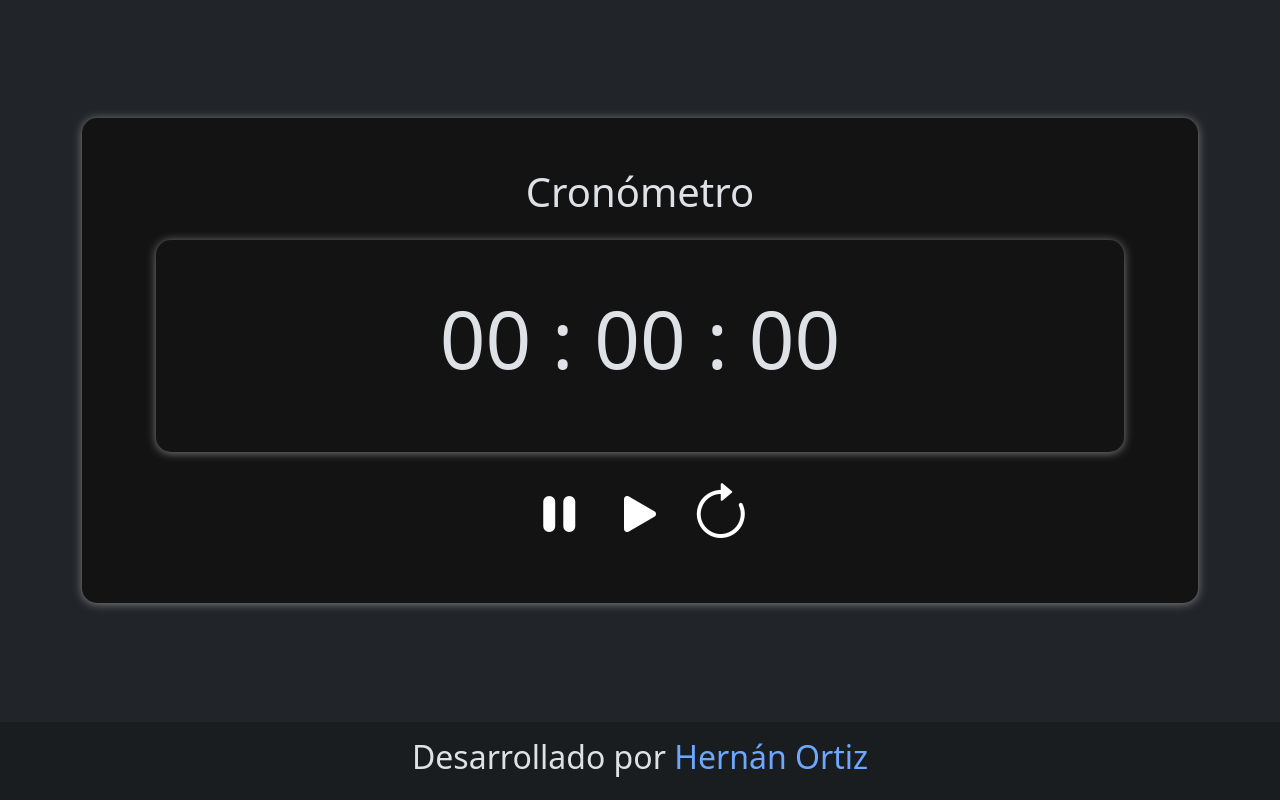
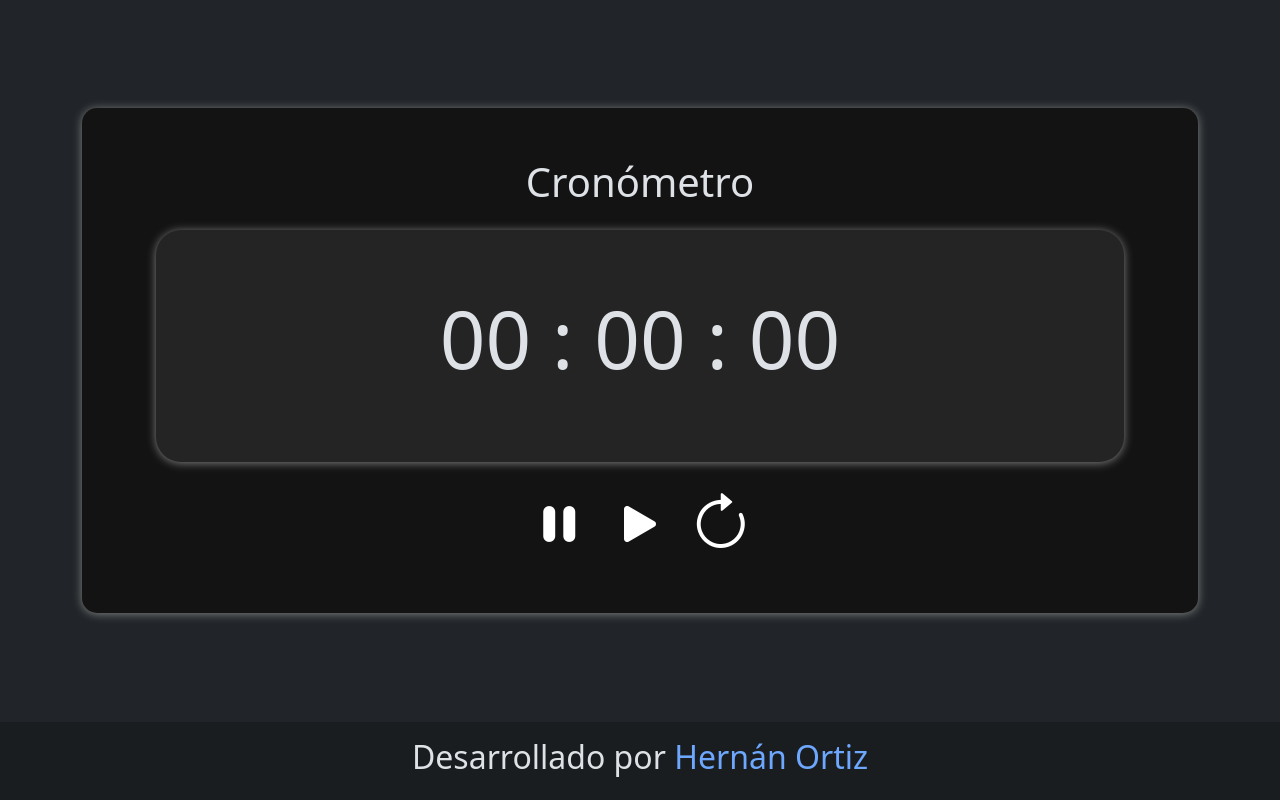
Before and after one commit to hernanortiz1/ejercicio5DOM, a plain HTML site: page index.html in a window 1280 px wide. Drawn offline with nearby package versions, Linux system fonts and the light colour scheme.

Commit message:
agregue media para dispositivos chicos y clase para contenedor secundario

```diff
--- a/css/style.css
+++ b/css/style.css
@@ -27,6 +27,15 @@ main {
   background-color: #131313;
 }
 
+.contenedorSecundario {
+  justify-content: center;
+  align-content: center;
+  padding: 60px;
+  border-radius: 25px;
+  box-shadow: 0 1px 10px grey;
+  background-color: rgb(36, 36, 36);
+}
+
 .icono-btn {
   cursor: pointer;
   transition: transform 0.2s ease, color 0.2s ease;
@@ -37,3 +46,10 @@ main {
   transform: scale(1.3);
   color: #0d6efd;
 }
+
+@media (max-width: 767px) {
+  .contenedorPrincipal,
+  .contenedorSecundario {
+    padding: 10px;
+  }
+}
--- a/index.html
+++ b/index.html
@@ -17,10 +17,10 @@
   </head>
   <body>
     <main>
-      <section class="container">
-        <div class="contenedorPrincipal text-center">
+      <section class="container my-4">
+        <div class="contenedorPrincipal text-center mx-auto">
           <h1>Cronómetro</h1>
-          <div class="contenedorPrincipal m-4">
+          <div class="contenedorSecundario m-4">
             <p class="display-1">00 : 00 : 00</p>
           </div>
           <div class="display-3">
@@ -31,7 +31,7 @@
         </div>
       </section>
     </main>
-    <footer class="bg-dark-subtle py-3">
+    <footer class="bg-dark-subtle py-3 text-center">
       <div class="container d-flex gap-3 justify-content-center">
         <h2>
           Desarrollado por
```
